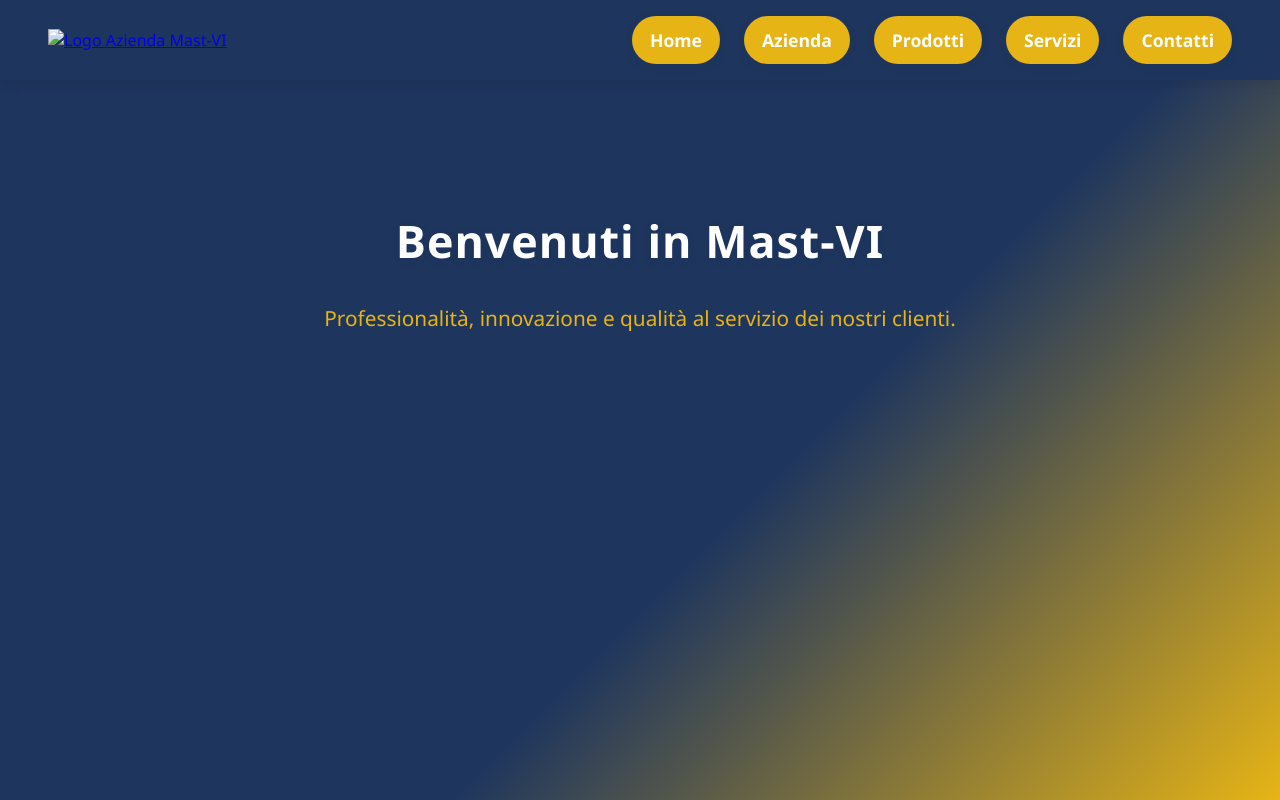
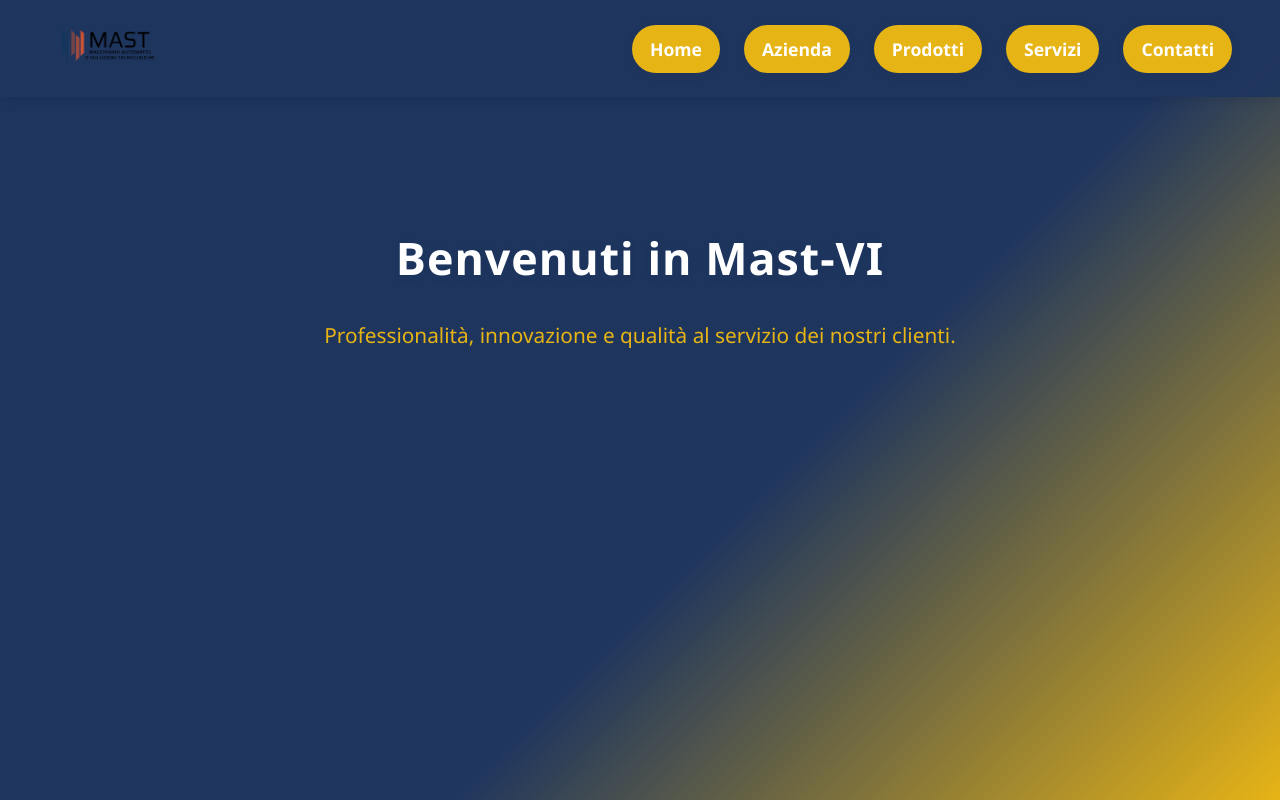
Before and after one commit to mast-vi/mast-vi-website, a plain HTML site: page home.html in a window 1280 px wide. Drawn offline with Linux system fonts and the light colour scheme.

Commit message:
Update home.html

```diff
--- a/home.html
+++ b/home.html
@@ -81,7 +81,7 @@
   <header>
     <div class="logo">
       <a href="Home.html">
-        <img src="logo.png" alt="Logo Azienda Mast-VI">
+        <img src="Assets/MAST_logo_2.0.png" alt="Logo Azienda Mast-VI">
       </a>
     </div>
     <nav>
```
